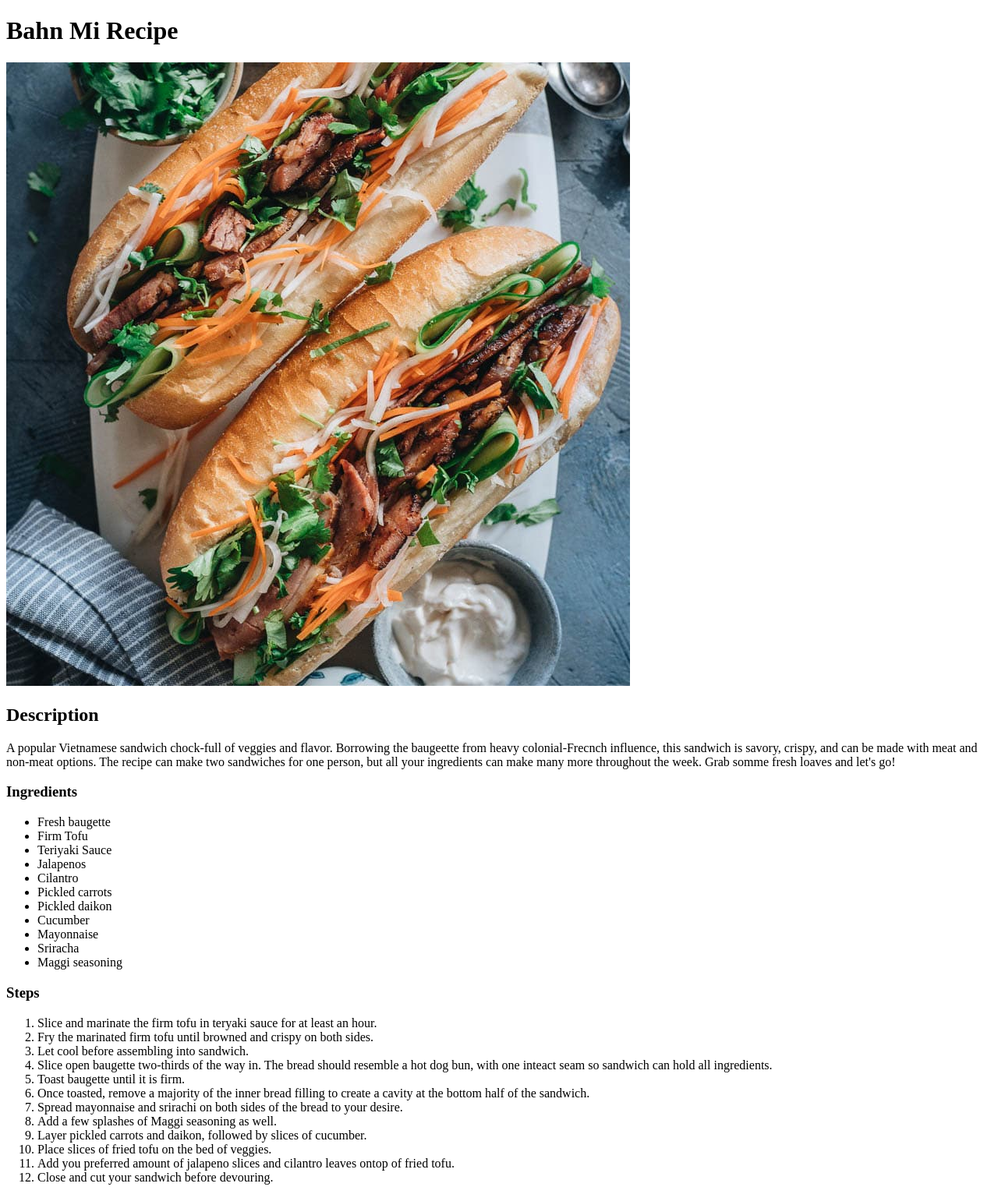
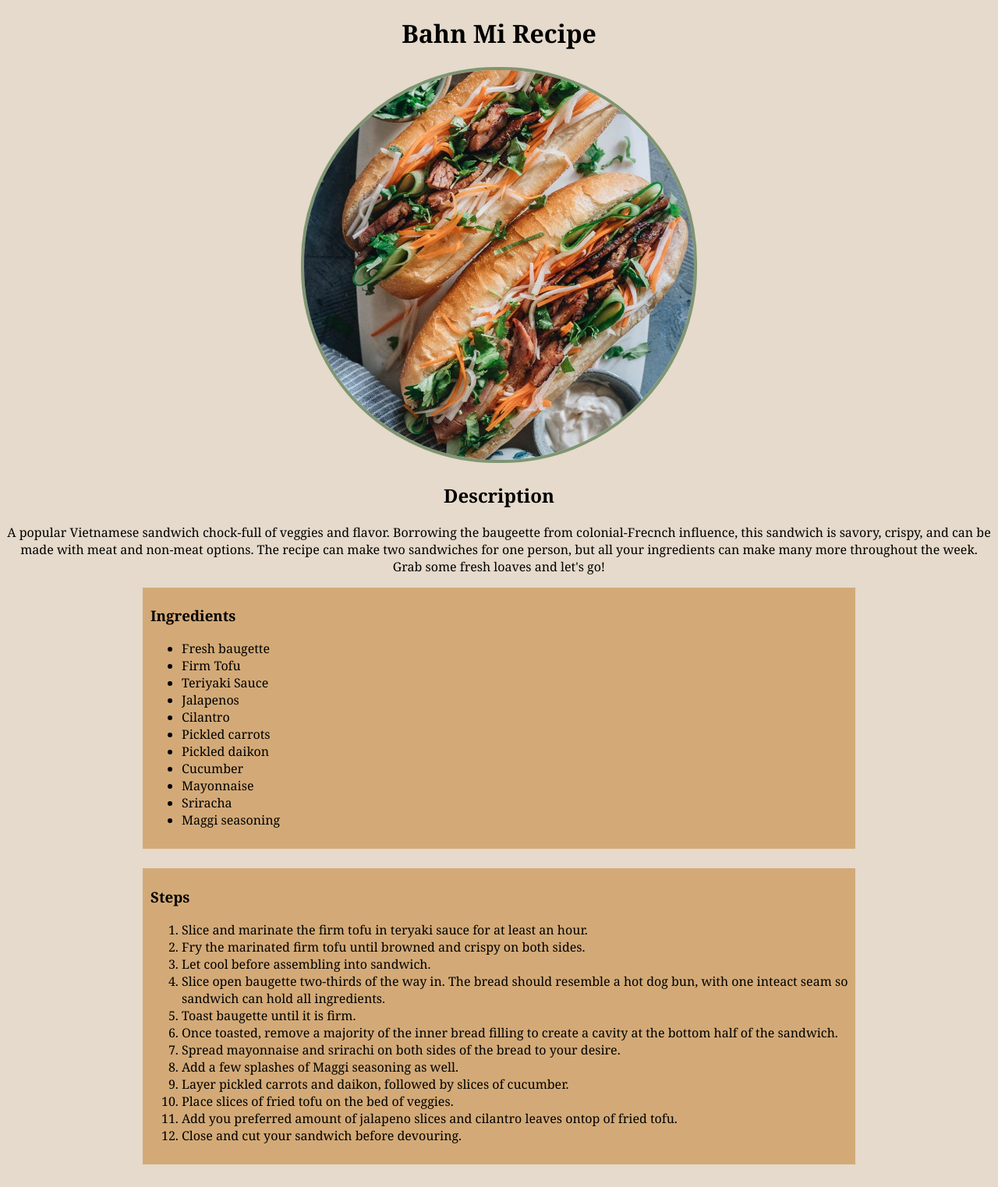
Before and after one commit to pjk2022/odin-recipes, a plain HTML site: page recipes/bahn-mi.html in a window 1280 px wide. Shown: the whole page at 78% size. Drawn offline with Linux system fonts and the light colour scheme.

Commit message:
Add stylesheet

```diff
--- a/recipes/bahn-mi.html
+++ b/recipes/bahn-mi.html
@@ -3,13 +3,17 @@
     <head>
         <meta charset="UTF-8">
         <title>Bahn Mi Recipe</title>
+        <link rel="stylesheet"  href="styles.css">
     </head>
     <body>
-        <h1> Bahn Mi Recipe</h1>
-        <img src="../images/bahn-mi.jpeg" alt="bahni mi sandwich">
-        <h2>Description</h2>
-        <p>A popular Vietnamese sandwich chock-full of veggies and flavor. Borrowing the baugeette from heavy colonial-Frecnch influence, this sandwich is savory, crispy, and can be made with meat and non-meat options. The recipe can make two sandwiches for one person, but all your ingredients can make many more throughout the week. Grab somme fresh loaves and let's go!</p>
-        <h3>Ingredients</h3>
+        <div class="header">
+            <h1 class="bahn-mi">Bahn Mi Recipe</h1>
+                <img src="../images/bahn-mi.jpeg" alt="bahni mi sandwich" class="bahn-mi">
+                <h2 class="bahn-mi">Description</h2>
+                    <p>A popular Vietnamese sandwich chock-full of veggies and flavor. Borrowing the baugeette from colonial-Frecnch influence, this sandwich is savory, crispy, and can be made with meat and non-meat options. The recipe can make two sandwiches for one person, but all your ingredients can make many more throughout the week. Grab some fresh loaves and let's go!</p>
+        </div>
+        <div class="ingredients">
+            <h3 class="bahn-mi">Ingredients</h3>
                 <ul>
                     <li>Fresh baugette</li>
                     <li>Firm Tofu</li>
@@ -23,7 +27,9 @@
                     <li>Sriracha</li>
                     <li>Maggi seasoning</li>
                 </ul>
-        <h3>Steps</h3>
+        </div>
+        <div class="steps">
+            <h3 class="bahn-mi">Steps</h3>
                 <ol>
                     <li>Slice and marinate the firm tofu in teryaki sauce for at least an hour.</li>
                     <li>Fry the marinated firm tofu until browned and crispy on both sides.</li>
@@ -38,6 +44,7 @@
                     <li>Add you preferred amount of jalapeno slices and cilantro leaves ontop of fried tofu.</li>
                     <li>Close and cut your sandwich before devouring.</li>
                 </ol>
+        </div>
     </body>
 
 </html>
--- /dev/null
+++ b/recipes/styles.css
@@ -0,0 +1,40 @@
+img{
+    height: auto;
+    width: 500px;
+    border: solid;
+    border-width: 4px;
+    border-radius: 250px;
+}
+
+img.tiramisu{
+    border-color: rgb(62, 27, 9);
+}
+
+img.bahn-mi{
+    border-color: rgba(20, 76, 20, 0.487);
+}
+
+img.milk-tea{
+    height: auto;
+    width: 400px;
+    border-radius: 200px;
+    border-color: black;
+}
+
+body{
+    font-family: Georgia, 'Times New Roman', Times, serif;
+}
+
+.header{
+        text-align: center;
+}
+
+body{
+    background-color: rgba(179, 145, 99, 0.331);
+}
+
+div.ingredients, div.steps{
+    background-color: rgba(192, 118, 32, 0.489);
+    padding: 5px 0px 10px 10px;
+    margin: 0px 175px 25px 175px;
+}
```
Also changed, not shown: recipes/milk-tea.html (+9 -2 lines), recipes/tiramisu.html (+11 -4 lines). Lines whose indentation alone changed are shown as unchanged.
